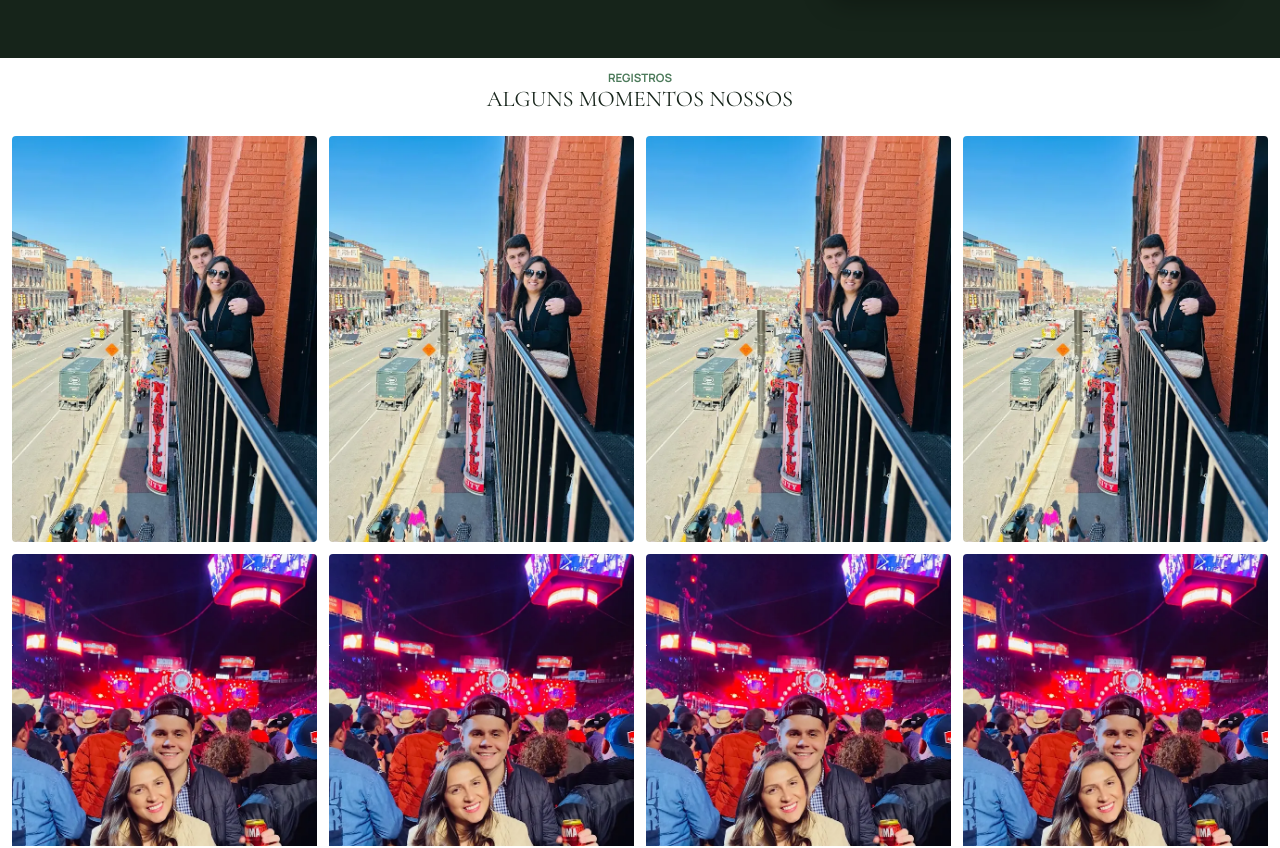
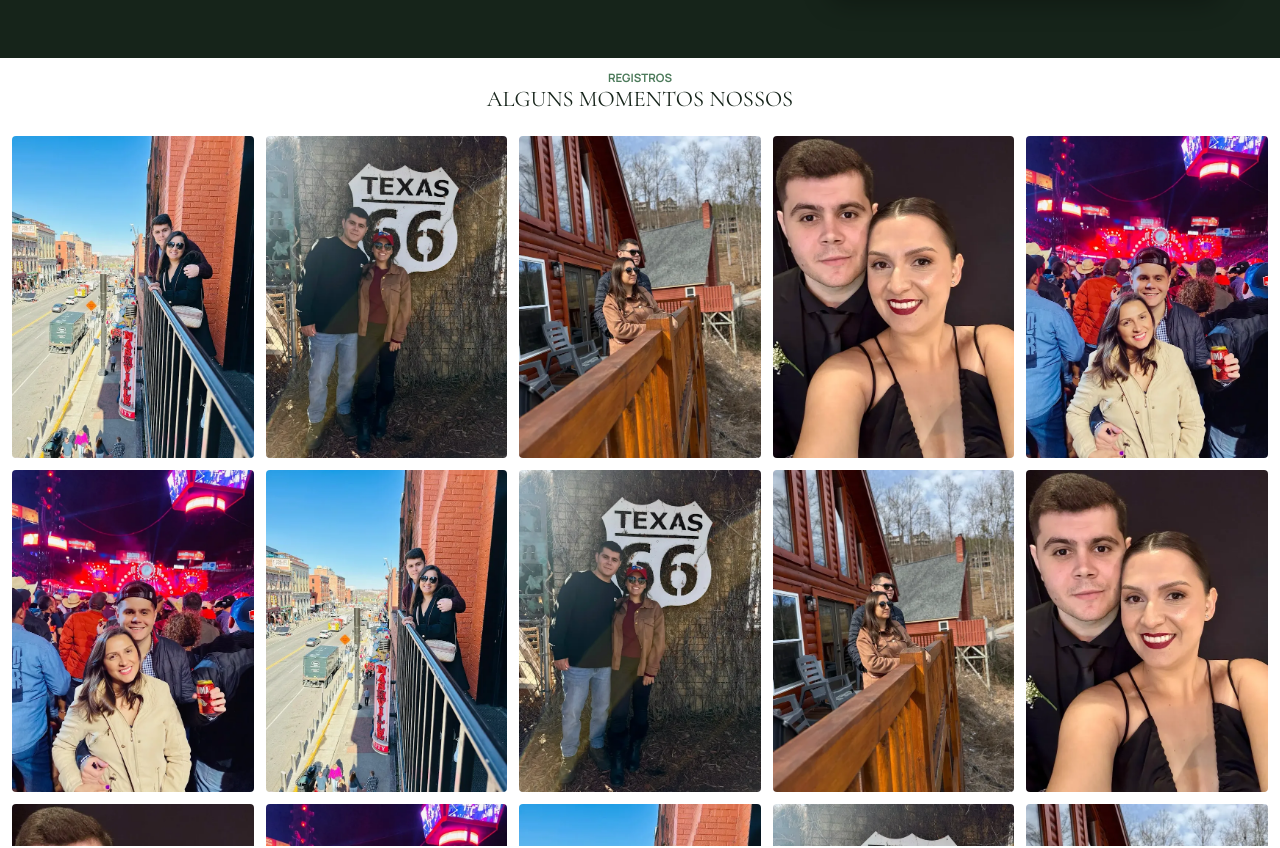
Before and after one commit to felipepereirafdpp/wedding-system-web, a React (Vite) app: page / in a window 1280 px wide. Shown: the part 2260-3108 px from the top of the page. Built offline with nearby package versions, Linux system fonts and the light colour scheme; a web font is replaced by a local one.

Commit message:
Feat: Cria os arquivos para consumir api.

```diff
--- a/src/Pages/Home/home.tsx
+++ b/src/Pages/Home/home.tsx
@@ -232,7 +232,7 @@ export default function HomePage() {
                 <section className="containerGalery">
                     <ImageList
                         variant="masonry"
-                        cols={4}
+                        cols={5}
                         gap={12}
                         sx={{
                             width: '100%',
```
Also changed, not shown: src/Services/README.md (deleted), src/Services/api.ts (added).
